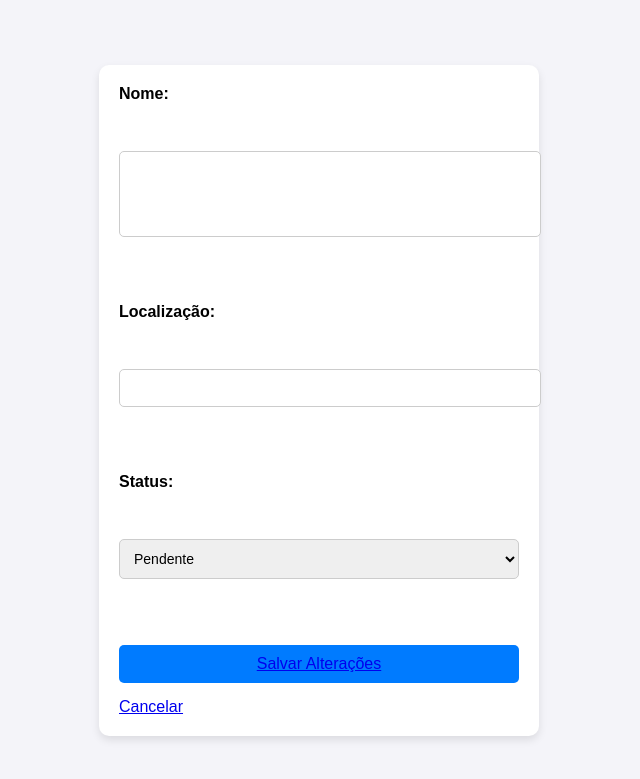
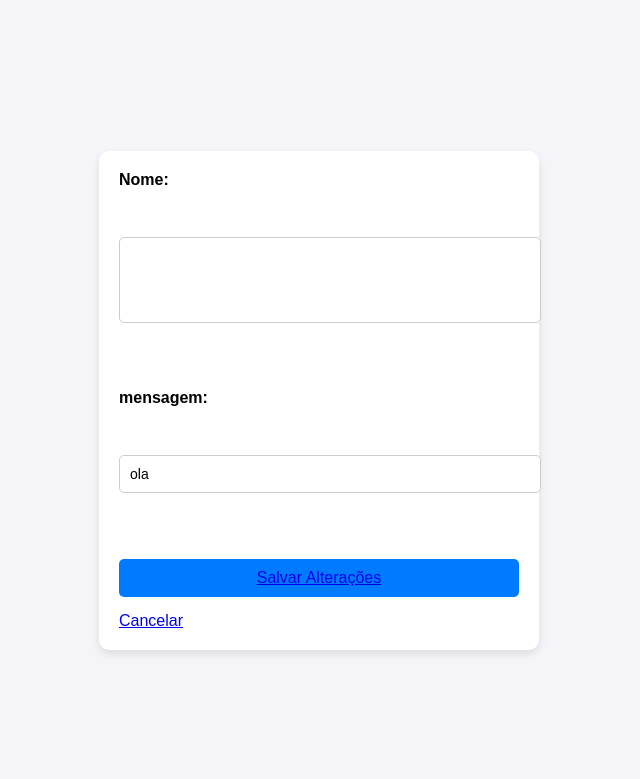
Before and after one commit to CrislainyMartins/desenvolvimento, a PHP site: page /backend/editdp.php?id=18 in a window 1280 px wide. Shown: the top 779 px of the page, without its empty margins (321-961 px from the left). Run offline with PHP 8.4, Linux system fonts and the light colour scheme; data comes from the database, SQL or seed files in the repository; data that the repository does not hold is empty.

Commit message:
v2 12/01/25

```diff
--- a/backend/editdp.php
+++ b/backend/editdp.php
@@ -55,14 +55,9 @@ if ($_SERVER['REQUEST_METHOD'] === 'POST') {
         <label for="nome">Nome:</label><br>
         <textarea name="nome" id="nome" rows="4" required><?php echo $nome['nome']; ?></textarea><br><br>
 
-        <label for="mensagem">Localização:</label><br>
-        <input type="text" name="localizacao" id="localizacao" value="<?php echo $denuncia['localizacao']; ?>" required><br><br>
+        <label for="mensagem">mensagem:</label><br>
+        <input type="text" name="mensagem" id="mensagem" value="<?php echo $denuncia['mensagem']; ?>" required><br><br>
 
-        <label for="status">Status:</label><br>
-        <select name="status" id="status" required>
-            <option value="Pendente" <?php echo $denuncia['status'] == 'Pendente' ? 'selected' : ''; ?>>Pendente</option>
-            <option value="Resolvido" <?php echo $denuncia['status'] == 'Resolvido' ? 'selected' : ''; ?>>Resolvido</option>
-        </select><br><br>
 
         <button type="submit" ><a href="../admin.php">Salvar Alterações</a></button>
 
```
Also changed, not shown: backend/deletardp.php (added, +22 -0 lines), backend/editardepoimentos.php (+4 -4 lines).
